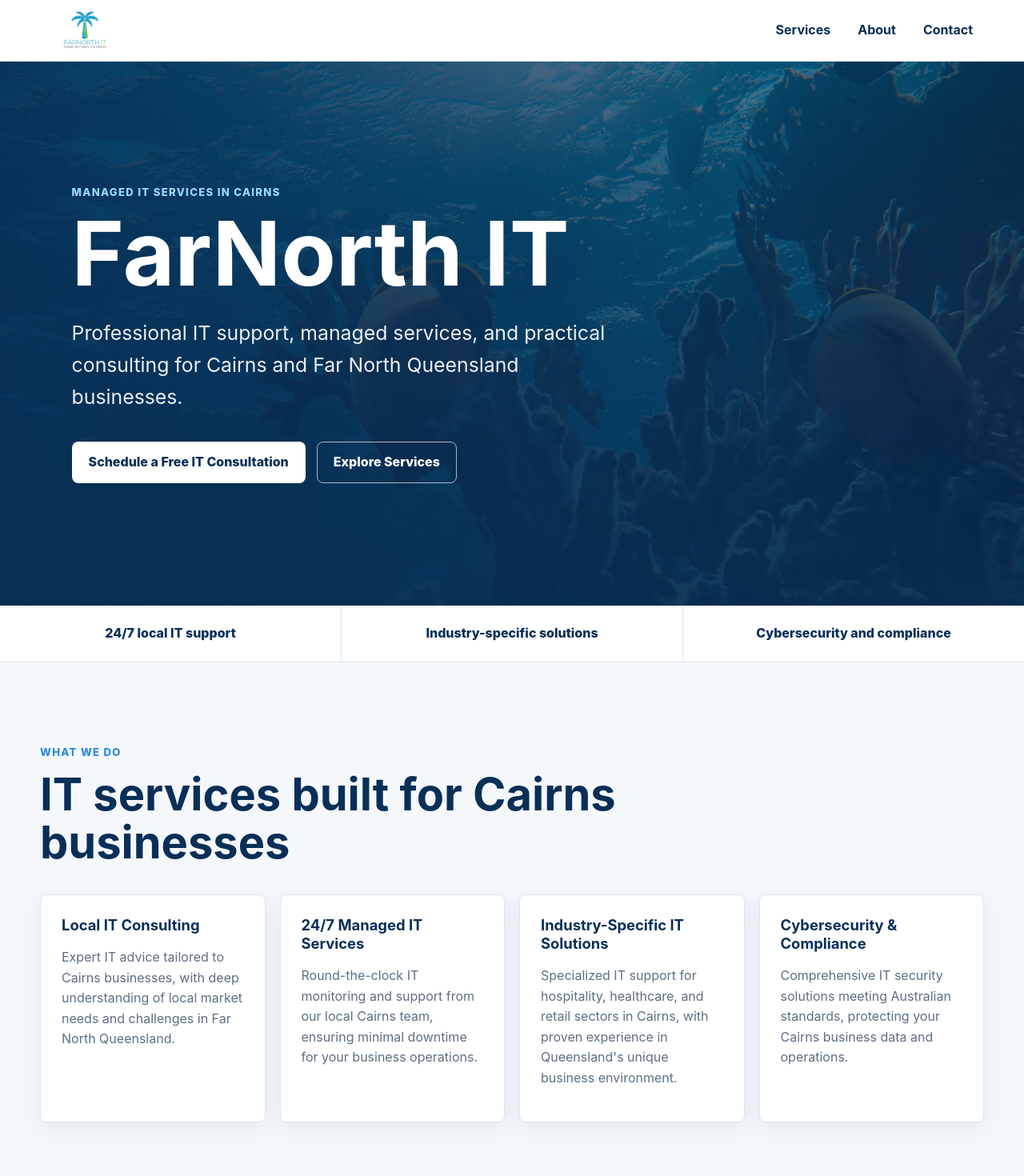
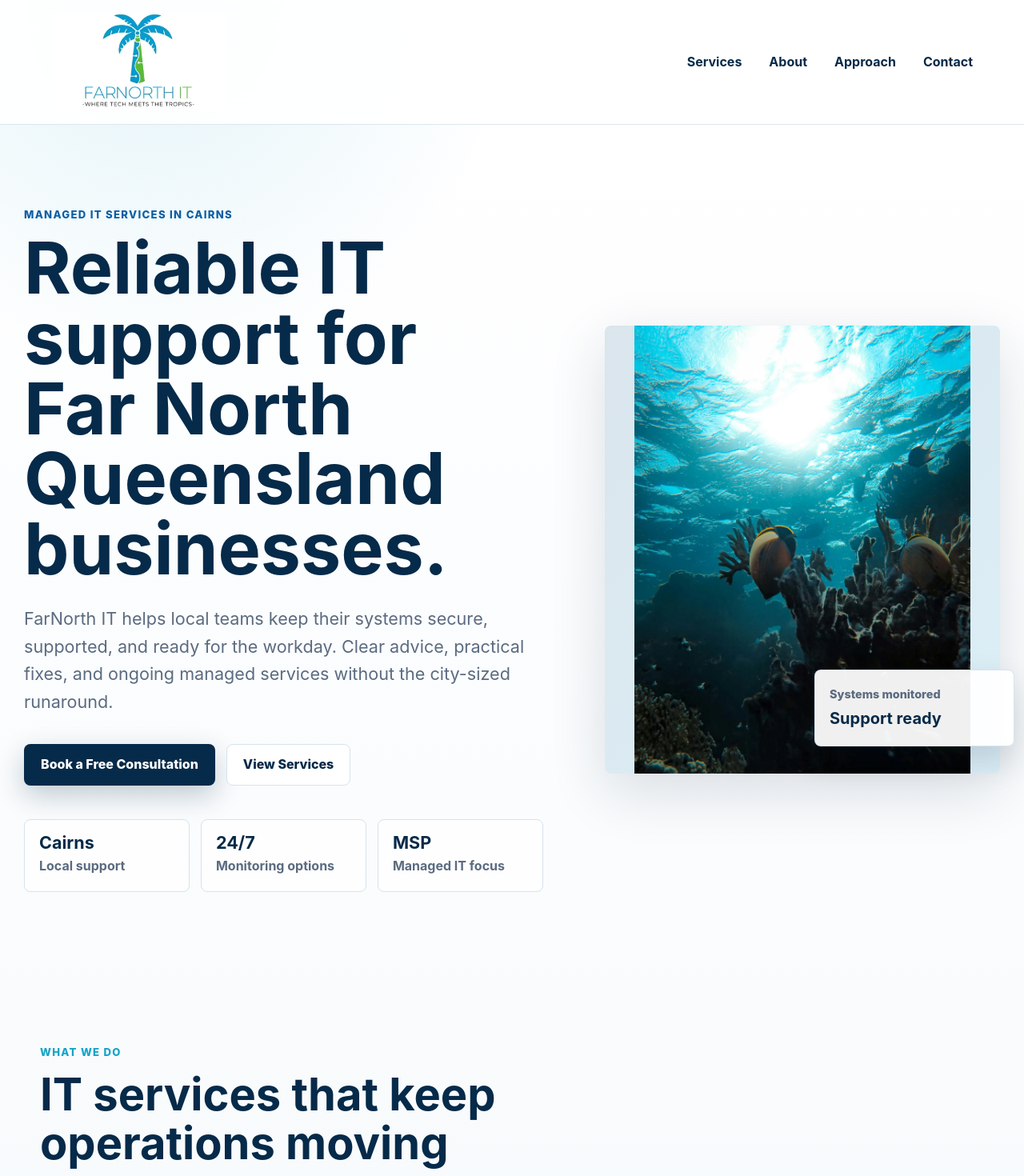
Before and after one commit to FNIT-Guy/Farnorthit, a Next.js app: page / in a window 1280 px wide. Shown: the top 1470 px of the page at 80% size. Built offline with nearby package versions, Linux system fonts and the light colour scheme.

Commit message:
ui update

```diff
--- a/app/globals.css
+++ b/app/globals.css
@@ -1,14 +1,15 @@
 :root {
-  --bg: #f5f8fb;
+  --bg: #f7fafc;
   --panel: #ffffff;
-  --ink: #102033;
-  --muted: #5c6f85;
-  --line: #dbe5ef;
-  --primary: #0b4f8a;
-  --primary-dark: #082f57;
-  --primary-soft: #e5f2ff;
-  --accent: #2c8bd8;
-  --shadow: 0 18px 50px rgba(15, 38, 64, 0.12);
+  --ink: #0f172a;
+  --muted: #5b6b80;
+  --line: #d8e2ec;
+  --primary: #0b5fa5;
+  --primary-dark: #062a49;
+  --primary-soft: #e8f4ff;
+  --accent: #13a3c7;
+  --accent-soft: #def7ff;
+  --shadow: 0 22px 70px rgba(15, 38, 64, 0.14);
 }
 
 * {
@@ -21,7 +22,9 @@
 
 body {
   margin: 0;
-  background: var(--bg);
+  background:
+    radial-gradient(circle at 15% 0%, rgba(19, 163, 199, 0.12), transparent 28rem),
+    linear-gradient(180deg, #ffffff 0%, var(--bg) 42%);
   color: var(--ink);
   font-family:
     Inter,
@@ -50,16 +53,16 @@
   display: flex;
   align-items: center;
   justify-content: space-between;
-  gap: 24px;
-  padding: 14px clamp(18px, 5vw, 72px);
-  background: rgba(255, 255, 255, 0.94);
-  border-bottom: 1px solid rgba(219, 229, 239, 0.9);
-  backdrop-filter: blur(16px);
+  gap: 28px;
+  padding: 16px clamp(18px, 5vw, 72px);
+  background: rgba(255, 255, 255, 0.9);
+  border-bottom: 1px solid rgba(216, 226, 236, 0.85);
+  backdrop-filter: blur(18px);
 }
 
 .brand img {
-  width: 164px;
-  height: 48px;
+  width: clamp(190px, 17vw, 260px);
+  height: auto;
   object-fit: contain;
   object-position: left center;
 }
@@ -81,39 +84,18 @@
 }
 
 .hero {
-  position: relative;
-  min-height: 680px;
+  width: min(1220px, calc(100% - 36px));
+  margin: 0 auto;
+  padding: clamp(56px, 8vw, 110px) 0 clamp(46px, 7vw, 88px);
   display: grid;
+  grid-template-columns: minmax(0, 1.05fr) minmax(320px, 0.8fr);
+  gap: clamp(32px, 6vw, 82px);
   align-items: center;
-  overflow: hidden;
-  color: #ffffff;
-}
-
-.hero-media {
-  position: absolute;
-  inset: 0;
-}
-
-.hero-media::after {
-  position: absolute;
-  inset: 0;
-  content: "";
-  background:
-    linear-gradient(90deg, rgba(8, 47, 87, 0.92), rgba(8, 47, 87, 0.6)),
-    linear-gradient(0deg, rgba(8, 47, 87, 0.65), rgba(8, 47, 87, 0));
-}
-
-.hero-media img {
-  width: 100%;
-  height: 100%;
-  object-fit: cover;
+  color: var(--ink);
 }
 
 .hero-content {
-  position: relative;
-  width: min(760px, calc(100% - 36px));
-  margin-left: clamp(18px, 7vw, 96px);
-  padding: 96px 0;
+  max-width: 760px;
 }
 
 .eyebrow {
@@ -126,7 +108,7 @@
 }
 
 .hero .eyebrow {
-  color: #99d7ff;
+  color: var(--primary);
 }
 
 h1,
@@ -138,8 +120,10 @@
 
 h1 {
   margin: 0;
-  font-size: clamp(4rem, 11vw, 7rem);
-  line-height: 0.95;
+  max-width: 820px;
+  color: var(--primary-dark);
+  font-size: clamp(3rem, 7vw, 5.8rem);
+  line-height: 0.98;
   letter-spacing: 0;
 }
 
@@ -159,10 +143,10 @@
 }
 
 .hero-copy {
-  max-width: 670px;
-  margin: 28px 0 0;
-  font-size: clamp(1.15rem, 3vw, 1.55rem);
-  color: rgba(255, 255, 255, 0.92);
+  max-width: 700px;
+  margin: 26px 0 0;
+  font-size: clamp(1.08rem, 2.4vw, 1.35rem);
+  color: var(--muted);
 }
 
 .hero-actions {
@@ -185,35 +169,99 @@
 }
 
 .button.primary {
+  background: var(--primary-dark);
+  color: #ffffff;
+  box-shadow: 0 12px 34px rgba(6, 42, 73, 0.24);
+}
+
+.button.secondary {
+  border-color: var(--line);
   background: #ffffff;
   color: var(--primary-dark);
 }
 
-.button.secondary {
-  border-color: rgba(255, 255, 255, 0.65);
-  color: #ffffff;
+.hero-proof {
+  display: grid;
+  grid-template-columns: repeat(3, 1fr);
+  gap: 14px;
+  margin-top: 42px;
 }
 
-.intro-band {
-  display: grid;
-  grid-template-columns: repeat(3, 1fr);
-  gap: 1px;
-  background: var(--line);
-  border-bottom: 1px solid var(--line);
+.hero-proof div {
+  padding: 18px;
+  border: 1px solid var(--line);
+  border-radius: 8px;
+  background: rgba(255, 255, 255, 0.78);
 }
 
-.intro-band p {
-  margin: 0;
-  padding: 22px;
-  background: var(--panel);
+.hero-proof strong,
+.hero-proof span {
+  display: block;
+}
+
+.hero-proof strong {
   color: var(--primary-dark);
+  font-size: 1.35rem;
+  line-height: 1;
+}
+
+.hero-proof span {
+  margin-top: 6px;
+  color: var(--muted);
+  font-weight: 700;
+}
+
+.hero-visual {
+  position: relative;
+  min-height: 560px;
+  border-radius: 8px;
+}
+
+.hero-visual img {
+  width: 100%;
+  height: 560px;
+  object-fit: contain;
+  object-position: center;
+  border-radius: 8px;
+  background:
+    linear-gradient(135deg, rgba(6, 42, 73, 0.08), rgba(19, 163, 199, 0.08)),
+    #edf5fb;
+  box-shadow: var(--shadow);
+}
+
+.status-card {
+  position: absolute;
+  right: -18px;
+  bottom: 34px;
+  width: min(250px, calc(100% - 28px));
+  padding: 18px;
+  border: 1px solid rgba(216, 226, 236, 0.95);
+  border-radius: 8px;
+  background: rgba(255, 255, 255, 0.94);
+  box-shadow: 0 18px 40px rgba(15, 38, 64, 0.16);
+}
+
+.status-card span,
+.status-card strong {
+  display: block;
+}
+
+.status-card span {
+  color: var(--muted);
+  font-size: 0.9rem;
   font-weight: 800;
-  text-align: center;
+}
+
+.status-card strong {
+  margin-top: 3px;
+  color: var(--primary-dark);
+  font-size: 1.25rem;
 }
 
 .section,
 .split-section,
-.contact-section {
+.contact-section,
+.approach-section {
   width: min(1180px, calc(100% - 36px));
   margin: 0 auto;
 }
@@ -227,8 +275,14 @@
 }
 
 .section-heading {
-  max-width: 760px;
+  max-width: 820px;
   margin-bottom: 34px;
+}
+
+.section-heading p:not(.eyebrow) {
+  max-width: 700px;
+  color: var(--muted);
+  font-size: 1.08rem;
 }
 
 .service-grid,
@@ -239,7 +293,7 @@
 }
 
 .service-card,
-.strength,
+.process-step,
 .contact-form {
   border: 1px solid var(--line);
   border-radius: 8px;
@@ -248,12 +302,20 @@
 }
 
 .service-card {
-  min-height: 260px;
+  min-height: 250px;
   padding: 26px;
 }
 
+.service-card span {
+  display: block;
+  width: 42px;
+  height: 5px;
+  margin-bottom: 28px;
+  border-radius: 99px;
+  background: linear-gradient(90deg, var(--primary), var(--accent));
+}
+
 .service-card p,
-.strength p,
 .split-copy p,
 .contact-section p {
   color: var(--muted);
@@ -261,18 +323,21 @@
 
 .split-section {
   display: grid;
-  grid-template-columns: minmax(0, 0.95fr) minmax(0, 1.05fr);
+  grid-template-columns: minmax(0, 0.85fr) minmax(0, 1.15fr);
   gap: clamp(28px, 6vw, 70px);
   align-items: center;
-  padding: clamp(58px, 7vw, 92px) 0;
+  padding: clamp(58px, 7vw, 96px) 0;
   border-top: 1px solid var(--line);
 }
 
 .split-media img {
   width: 100%;
-  aspect-ratio: 4 / 3;
-  object-fit: cover;
+  height: auto;
+  aspect-ratio: 1400 / 934;
+  object-fit: contain;
+  object-position: center;
   border-radius: 8px;
+  background: #edf5fb;
   box-shadow: var(--shadow);
 }
 
@@ -281,12 +346,29 @@
   font-size: 1.05rem;
 }
 
-.strength-grid {
-  grid-template-columns: repeat(3, 1fr);
+.approach-section {
+  padding: clamp(58px, 7vw, 96px) 0;
+  border-top: 1px solid var(--line);
 }
 
-.strength {
+.process-list {
+  display: grid;
+  grid-template-columns: repeat(4, 1fr);
+  gap: 18px;
+}
+
+.process-step {
   padding: 24px;
+  min-height: 180px;
+}
+
+.process-step span {
+  color: var(--accent);
+  font-weight: 900;
+}
+
+.process-step h3 {
+  margin-top: 34px;
 }
 
 .contact-section {
@@ -382,7 +464,9 @@
 }
 
 @media (max-width: 980px) {
-  .service-grid {
+  .hero,
+  .service-grid,
+  .process-list {
     grid-template-columns: repeat(2, 1fr);
   }
 
@@ -402,14 +486,26 @@
   nav {
     width: 100%;
     justify-content: space-between;
+    gap: 12px;
+    overflow-x: auto;
   }
 
   .hero {
-    min-height: 600px;
+    grid-template-columns: 1fr;
+    padding-top: 42px;
   }
 
-  .hero-content {
-    margin-inline: auto;
+  .hero-visual {
+    min-height: 0;
+  }
+
+  .hero-visual img {
+    height: auto;
+  }
+
+  .status-card {
+    right: 14px;
+    bottom: 14px;
   }
 
   .hero-actions,
@@ -417,9 +513,9 @@
     width: 100%;
   }
 
-  .intro-band,
   .service-grid,
-  .strength-grid {
+  .hero-proof,
+  .process-list {
     grid-template-columns: 1fr;
   }
 }
--- a/app/page.js
+++ b/app/page.js
@@ -4,35 +4,42 @@
 const services = [
   {
     title: "Local IT Consulting",
-    text: "Expert IT advice tailored to Cairns businesses, with deep understanding of local market needs and challenges in Far North Queensland."
+    text: "Practical advice for improving systems, reducing risk, and planning technology around how your Cairns business actually works."
   },
   {
     title: "24/7 Managed IT Services",
-    text: "Round-the-clock IT monitoring and support from our local Cairns team, ensuring minimal downtime for your business operations."
-  },
-  {
-    title: "Industry-Specific IT Solutions",
-    text: "Specialized IT support for hospitality, healthcare, and retail sectors in Cairns, with proven experience in Queensland's unique business environment."
+    text: "Monitoring, maintenance, user support, and fast response when the systems your team depends on need attention."
   },
   {
     title: "Cybersecurity & Compliance",
-    text: "Comprehensive IT security solutions meeting Australian standards, protecting your Cairns business data and operations."
+    text: "Layered security, backup planning, access control, and compliance-minded support for Australian business environments."
+  },
+  {
+    title: "Cloud & Workplace Systems",
+    text: "Microsoft 365, device management, email, networking, and workplace tools configured for reliability and ease of use."
   }
 ];
 
 const strengths = [
   {
-    title: "Local Presence",
-    text: "Based in Cairns, with nearby support when your business needs help."
+    value: "Cairns",
+    label: "Local support"
   },
   {
-    title: "Always-On Support",
-    text: "Practical IT assistance for the systems your business depends on."
+    value: "24/7",
+    label: "Monitoring options"
   },
   {
-    title: "Industry Experience",
-    text: "A strong understanding of Cairns hospitality, healthcare, retail, and professional service environments."
+    value: "MSP",
+    label: "Managed IT focus"
   }
+];
+
+const process = [
+  "Assess the current setup",
+  "Stabilise critical systems",
+  "Improve security and backups",
+  "Support the team ongoing"
 ];
 
 export default function Home() {
@@ -50,53 +57,66 @@
         <nav aria-label="Primary navigation">
           <a href="#services">Services</a>
           <a href="#about">About</a>
+          <a href="#approach">Approach</a>
           <a href="#contact">Contact</a>
         </nav>
       </header>
 
       <main>
         <section id="home" className="hero">
-          <div className="hero-media" aria-hidden="true">
-            <Image
-              src="/assets/images/hero-cairns.webp"
-              alt=""
-              fill
-              priority
-              sizes="100vw"
-            />
-          </div>
           <div className="hero-content">
             <p className="eyebrow">Managed IT Services in Cairns</p>
-            <h1>FarNorth IT</h1>
+            <h1>Reliable IT support for Far North Queensland businesses.</h1>
             <p className="hero-copy">
-              Professional IT support, managed services, and practical consulting for
-              Cairns and Far North Queensland businesses.
+              FarNorth IT helps local teams keep their systems secure, supported,
+              and ready for the workday. Clear advice, practical fixes, and ongoing
+              managed services without the city-sized runaround.
             </p>
             <div className="hero-actions">
               <a className="button primary" href="#contact">
-                Schedule a Free IT Consultation
+                Book a Free Consultation
               </a>
               <a className="button secondary" href="#services">
-                Explore Services
+                View Services
               </a>
             </div>
+            <div className="hero-proof" aria-label="Service highlights">
+              {strengths.map((item) => (
+                <div key={item.label}>
+                  <strong>{item.value}</strong>
+                  <span>{item.label}</span>
+                </div>
+              ))}
+            </div>
           </div>
-        </section>
-
-        <section className="intro-band" aria-label="Service highlights">
-          <p>24/7 local IT support</p>
-          <p>Industry-specific solutions</p>
-          <p>Cybersecurity and compliance</p>
+          <div className="hero-visual" aria-label="Managed IT support in Cairns">
+            <Image
+              src="/assets/images/hero-cairns.webp"
+              alt="Technology infrastructure with network cabling"
+              width="900"
+              height="1200"
+              priority
+            />
+            <div className="status-card">
+              <span>Systems monitored</span>
+              <strong>Support ready</strong>
+            </div>
+          </div>
         </section>
 
         <section id="services" className="section">
           <div className="section-heading">
             <p className="eyebrow">What We Do</p>
-            <h2>IT services built for Cairns businesses</h2>
+            <h2>IT services that keep operations moving</h2>
+            <p>
+              From one-off advice to ongoing managed support, the focus is simple:
+              fewer surprises, safer systems, and better day-to-day technology.
+            </p>
           </div>
           <div className="service-grid">
             {services.map((service) => (
               <article className="service-card" key={service.title}>
+                <span aria-hidden="true" />
                 <h3>{service.title}</h3>
                 <p>{service.text}</p>
               </article>
@@ -115,7 +135,7 @@
           </div>
           <div className="split-copy">
             <p className="eyebrow">About FarNorth IT</p>
-            <h2>Your trusted IT partner in Far North Queensland</h2>
+            <h2>Local experience, practical support, and calm execution.</h2>
             <p>
               FarNorth IT delivers reliable IT solutions tailored to local business
               needs. Our founder, currently serving as Systems Administrator at the
@@ -129,12 +149,16 @@
           </div>
         </section>
 
-        <section className="section compact">
-          <div className="strength-grid">
-            {strengths.map((item) => (
-              <article className="strength" key={item.title}>
-                <h3>{item.title}</h3>
-                <p>{item.text}</p>
+        <section id="approach" className="approach-section">
+          <div className="section-heading">
+            <p className="eyebrow">Approach</p>
+            <h2>A simple path from messy IT to managed confidence</h2>
+          </div>
+          <div className="process-list">
+            {process.map((item, index) => (
+              <article className="process-step" key={item}>
+                <span>{String(index + 1).padStart(2, "0")}</span>
+                <h3>{item}</h3>
               </article>
             ))}
           </div>
```
Also changed, not shown: components/ContactForm.js (+26 -6 lines).
